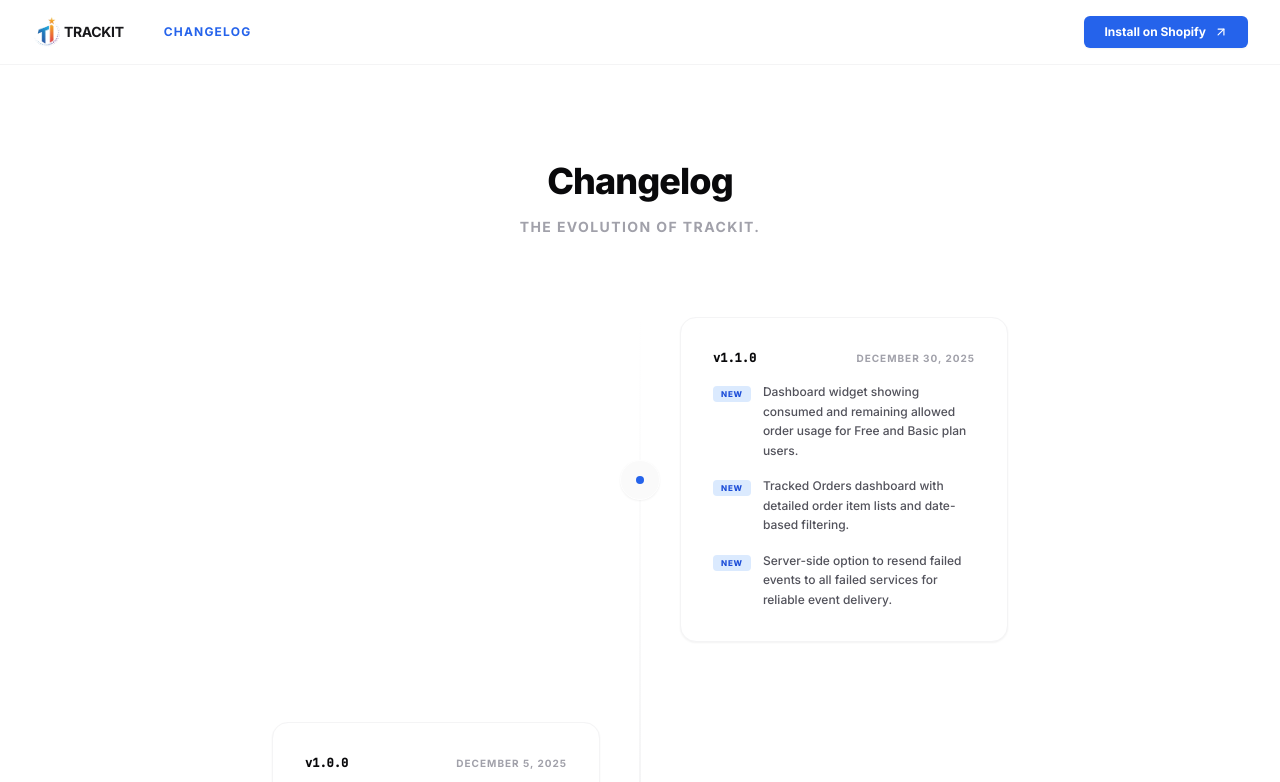
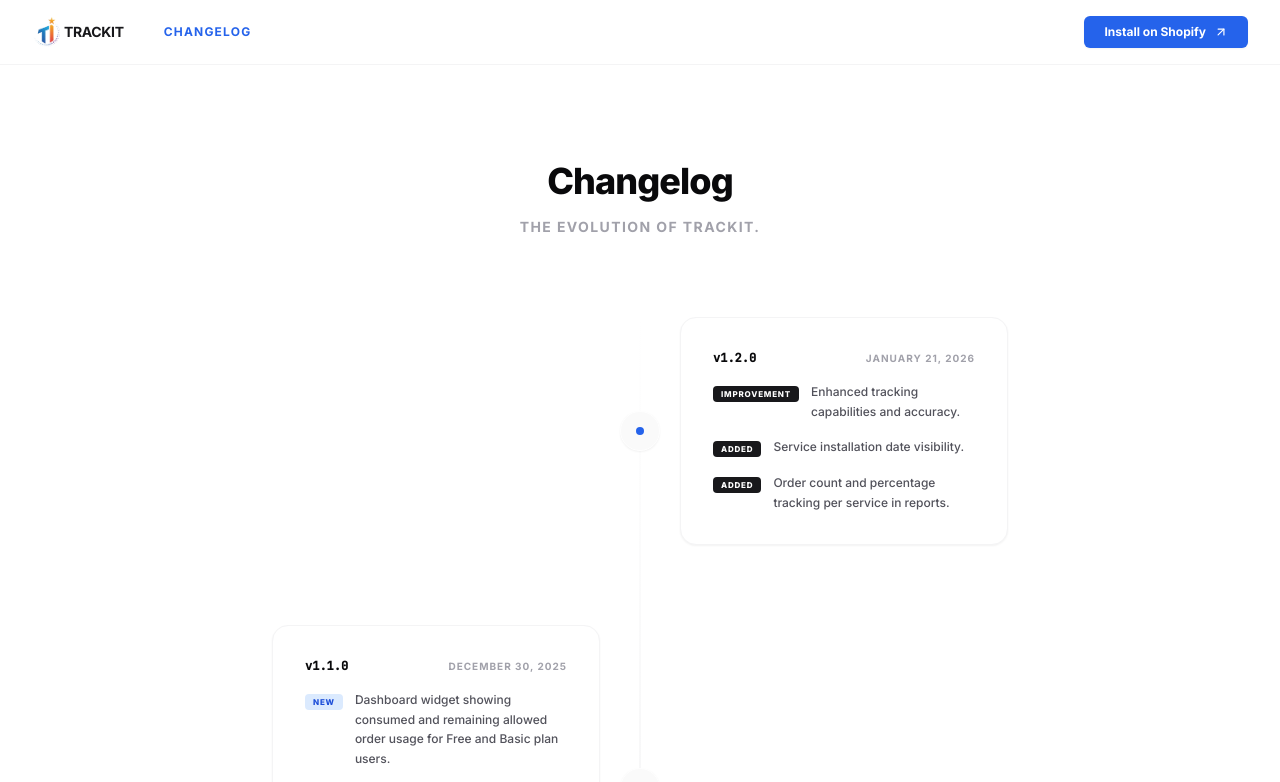
Before and after one commit to narsaabg/trackit-docs, a React (Vite) app: page /#/changelog in a window 1280 px wide. Shown: the top 782 px of the page. Built offline with nearby package versions, Linux system fonts and the light colour scheme.

Commit message:
-- logo issue fixed
Signed-off-by: trackit <trackit778@gmail.com>

```diff
--- a/pages/ChangelogPage.tsx
+++ b/pages/ChangelogPage.tsx
@@ -1,18 +1,16 @@
 import React from "react";
 
+//"New","Improvement","Fixed","Added"
 const releases = [
-  // {
-  //   version: "1.4.2",
-  //   date: "March 20, 2024",
-  //   entries: [
-  //     { type: "New", text: "Support for TikTok Event API (Server-Side)." },
-  //     { type: "Improvement", text: "Optimized Meta CAPI deduplication logic." },
-  //     {
-  //       type: "Fixed",
-  //       text: "Resolved minor latency in Shopify Plus checkout pixel.",
-  //     },
-  //   ],
-  // },
+  {
+    version: "1.2.0",
+    date: "January 21, 2026",
+    entries: [
+      { type: "Improvement", text: "Enhanced tracking capabilities and accuracy." },
+      { type: "Added", text: "Service installation date visibility." },
+      { type: "Added", text: "Order count and percentage tracking per service in reports." },
+    ],
+  },
   {
     version: "1.1.0",
     date: "December 30, 2025",
@@ -104,13 +102,12 @@ export default function ChangelogPage() {
                   {rel.entries.map((entry, idx) => (
                     <li key={idx} className="flex gap-3">
                       <span
-                        className={`px-2 py-0.5 rounded text-[8px] font-black uppercase tracking-widest h-fit mt-1 ${
-                          entry.type === "New"
-                            ? "bg-blue-100 text-blue-700"
-                            : entry.type === "Fixed"
+                        className={`px-2 py-0.5 rounded text-[8px] font-black uppercase tracking-widest h-fit mt-1 ${entry.type === "New"
+                          ? "bg-blue-100 text-blue-700"
+                          : entry.type === "Fixed"
                             ? "bg-zinc-100 text-zinc-500"
                             : "bg-zinc-900 text-white"
-                        }`}
+                          }`}
                       >
                         {entry.type}
                       </span>
```
Also changed, not shown: public/logo.png (renamed from logo.png).
